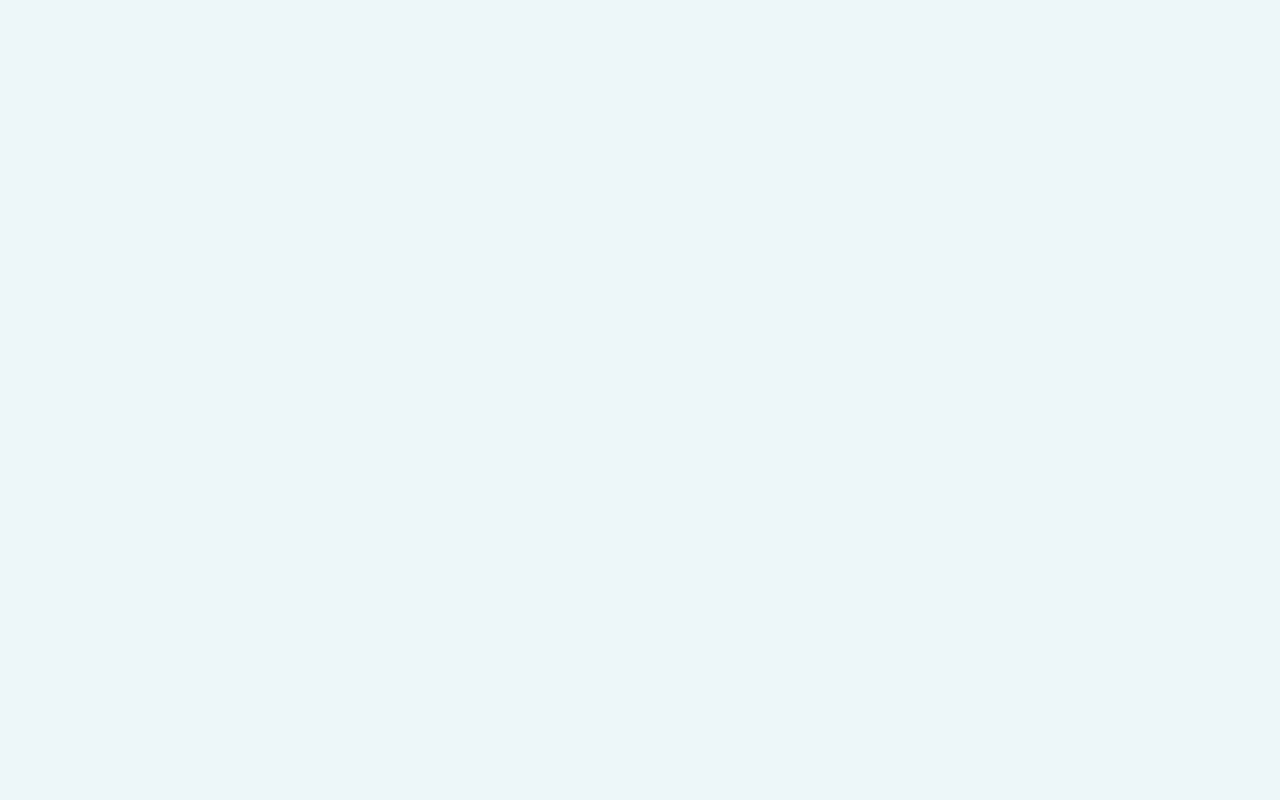
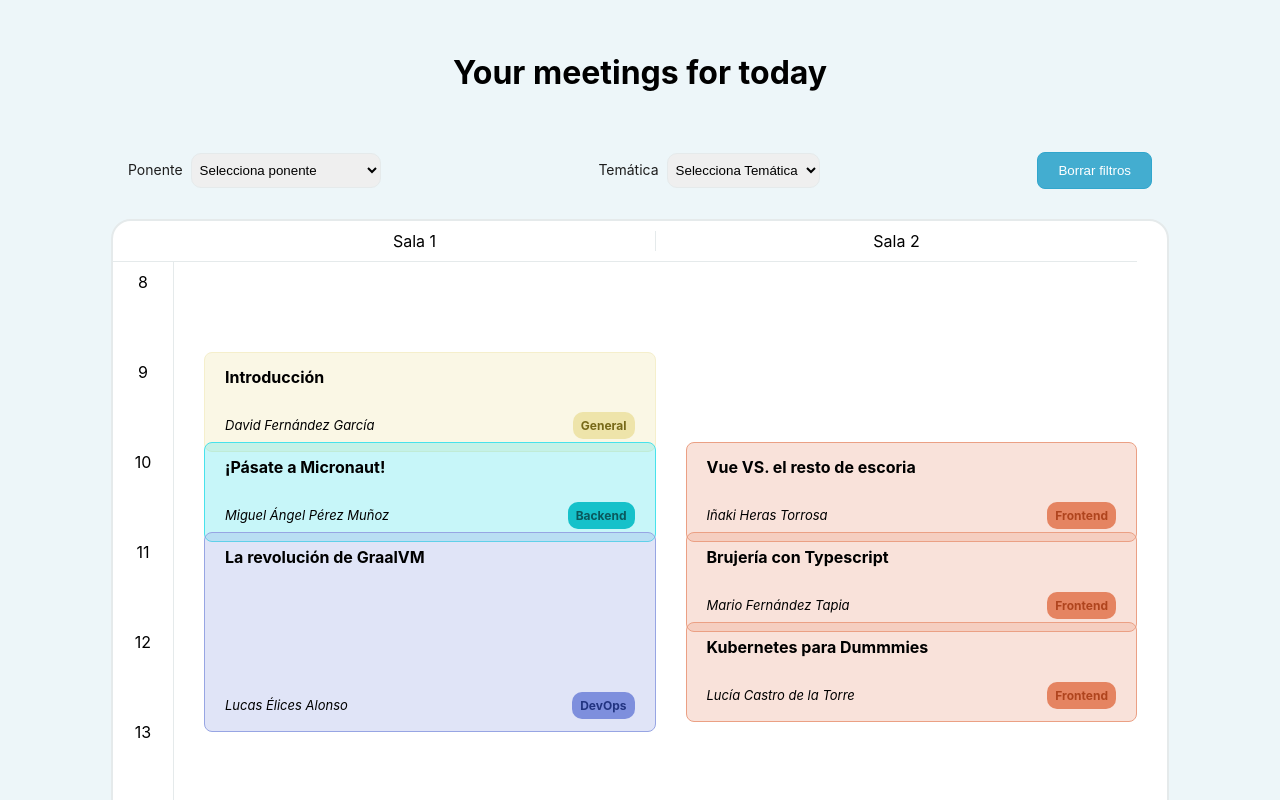
Before and after one commit to Claratj/schedule, a React (Create React App) app: page / in a window 1280 px wide. Shown: the top 800 px of the page. Built offline with nearby package versions, Linux system fonts and the light colour scheme.

Commit message:
feat: update App tests

```diff
--- a/src/App.tsx
+++ b/src/App.tsx
@@ -1,11 +1,26 @@
-import React from 'react';
+import { useState } from 'react';
 import './App.css';
+import Filters, { IFilter } from './components/Filters/Filters';
+import List from './components/List/List';
+import useApp from './useApp';
 
 function App() {
+	const [filters, setFilters] = useState<IFilter>({});
+	const { events, vocals } = useApp(filters);
+
+	function onFiltersChanged(filters: IFilter) {
+		setFilters({ ...filters });
+	}
+
 	return (
 		<div className="App">
 			<header className="App-header">
+				<h1>Your meetings for today</h1>
 			</header>
+			<main>
+				<Filters onFiltersChange={onFiltersChanged} vocals={vocals} />
+				<List events={events} />
+			</main>
 		</div>
 	);
 }
--- /dev/null
+++ b/src/useApp.ts
@@ -0,0 +1,38 @@
+import { useEffect, useState } from 'react';
+import { IFilter } from './components/Filters/Filters';
+import eventsRepository from './repositories/events.repository';
+import IEvent from './types/IEvent';
+
+interface IAppProps extends IFilter {}
+
+export default function useApp(props: IAppProps) {
+	const [events, setEvents] = useState<IEvent[]>([]);
+	const [vocals, setVocals] = useState<string[]>([]);
+
+	async function getEvents() {
+		const events = await eventsRepository.list(props);
+		setEvents(events);
+	}
+
+	async function getAllVocals() {
+		const events = await eventsRepository.list(props);
+		setVocals([...events.map((event) => event.vocal)]);
+	}
+
+	useEffect(() => {
+		getEvents();
+	}, []);
+
+	useEffect(() => {
+		getAllVocals();
+	}, []);
+
+	useEffect(() => {
+		getEvents();
+	}, [props]);
+
+	return {
+		events,
+		vocals,
+	};
+}
```
Also changed, not shown: 2 other files (tests, documents, lock files or other folders). Lines whose indentation alone changed are shown as unchanged.
